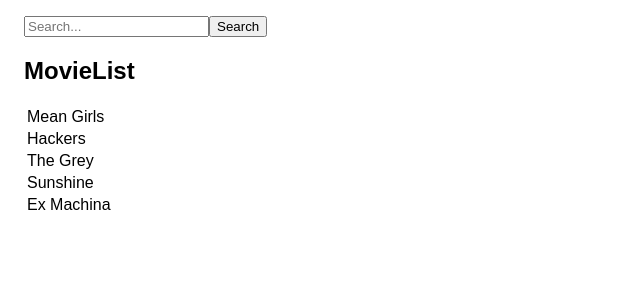
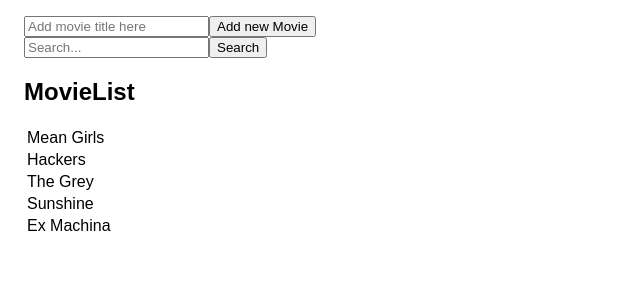
Before and after one commit to Pisotski/movieList, a React app: page / in a window 1280 px wide. Shown: the top 300 px of the page, without its empty margins (0-640 px from the left). Built offline with nearby package versions, Linux system fonts and the light colour scheme.

Commit message:
Created button Add Movie to display new movie on the list

```diff
--- /dev/null
+++ b/src/AddMovieTitle.jsx
@@ -0,0 +1,15 @@
+import React, { Component} from "react";
+
+var AddMovieTitle = function(props) {
+  return (
+    <form onSubmit={props.addMovie}>
+      <label>
+        <input className="form" type="text" placeholder="Add movie title here" onChange={props.handleMovieAdd}></input>
+      </label>
+      <button type="submit">Add new Movie</button>
+    </form>
+  )
+}
+
+
+export default AddMovieTitle;
--- a/src/App.jsx
+++ b/src/App.jsx
@@ -1,8 +1,10 @@
 import React, { Component} from "react";
 import "./App.css";
 import collection from "./fakeData"
+import AddMovieTitle from "./AddMovieTitle"
 import MovieList from "./MovieList"
 import Search from "./Search"
+
 
 
 class App extends React.Component{
@@ -11,30 +13,42 @@
 
     this.state = {
       value: '',
-      currentMovieList: collection
+      collection: collection,
+      newMovieTitle: ''
     }
     this.handleChange = this.handleChange.bind(this);
-    // this.handleSubmit = this.handleSubmit.bind(this);
+    this.addMovie = this.addMovie.bind(this);
+    this.handleMovieAdd = this.handleMovieAdd.bind(this);
   }
-
 
   handleChange(event) {
     var lowVal = event.target.value.toLowerCase();
-    this.setState({value: lowVal})
+    this.setState({collection: lowVal});
   }
 
-  // handleSubmit(event) {
-  //   console.log(event.target.value);
+  addMovie(event) {
+    event.preventDefault();
+    console.log(this.state.collection);
+    let title = this.state.newMovieTitle;
+    if(title.length > 0) {
+      this.setState({
+        collection: this.state.collection.concat({title})
+      })
+    };
+  }
 
-  // }
+  handleMovieAdd(event) {
+    this.setState({newMovieTitle: event.target.value});
+  }
 
   render() {
     return(
       <div className="App">
-        <Search handleSubmit = {this.handleSubmit} handleChange = {this.handleChange}/>
+        <AddMovieTitle addMovie={this.addMovie} handleMovieAdd={this.handleMovieAdd}/>
+        <Search handleChange={this.handleChange}/>
         <div>{this.state.value}</div>
         <h2>MovieList</h2>
-        <MovieList movies= {collection} val= {this.state.value}/>
+        <MovieList movies={this.state.collection} val={this.state.value}/>
       </div>
     );
   }
--- a/src/MovieList.jsx
+++ b/src/MovieList.jsx
@@ -2,7 +2,7 @@
 import MovieListEntry from "./MovieListEntry"
 
 var MovieList = function(props) {
-  console.log(props)
+  // console.log(props)
     return (
     <table>
       <tbody>
--- a/src/Search.jsx
+++ b/src/Search.jsx
@@ -1,7 +1,6 @@
 import React, { Component} from "react";
 
 var Search = function(props) {
-  // console.log(props);
   return (
     <form>
       <label>
```
